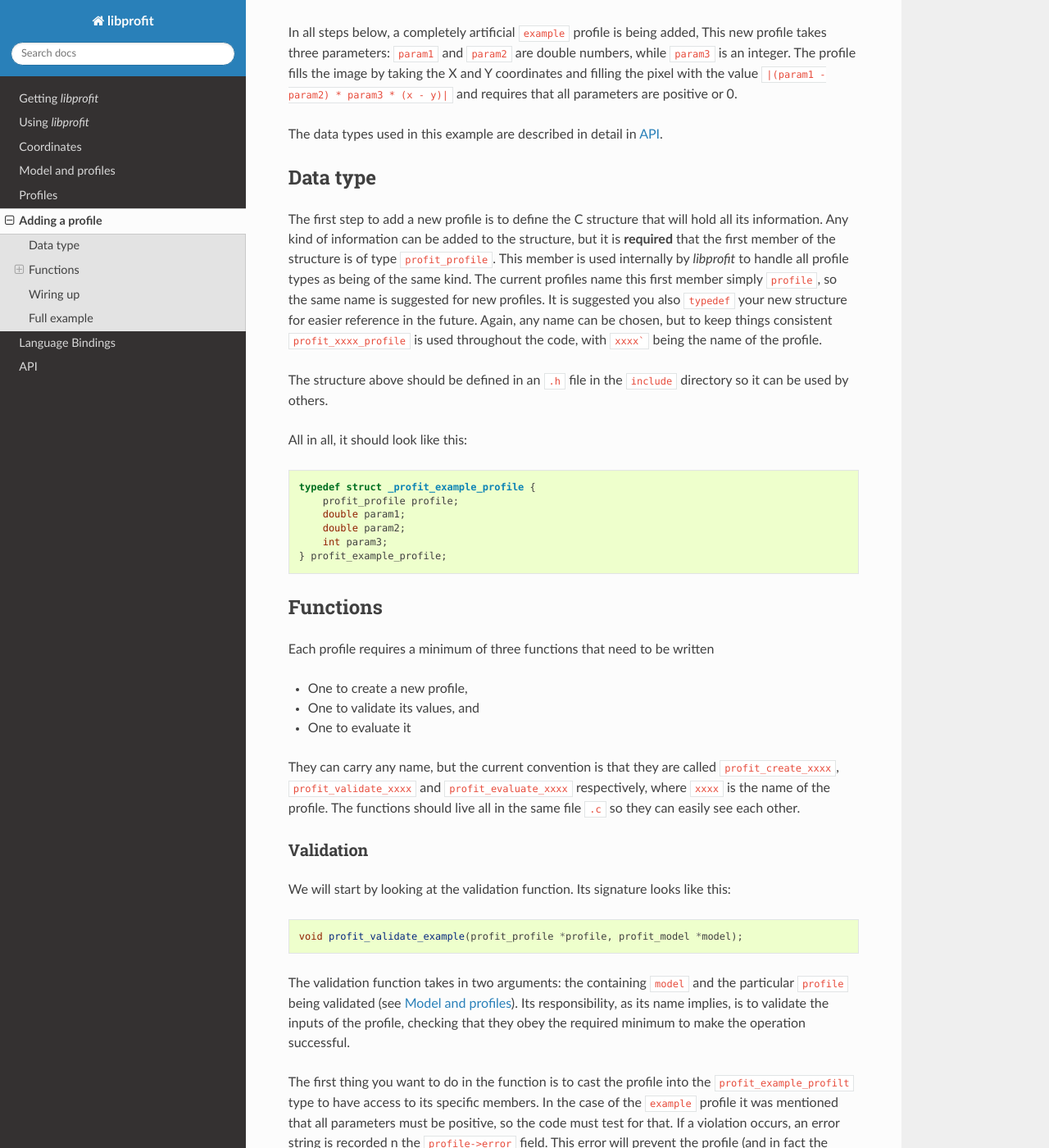
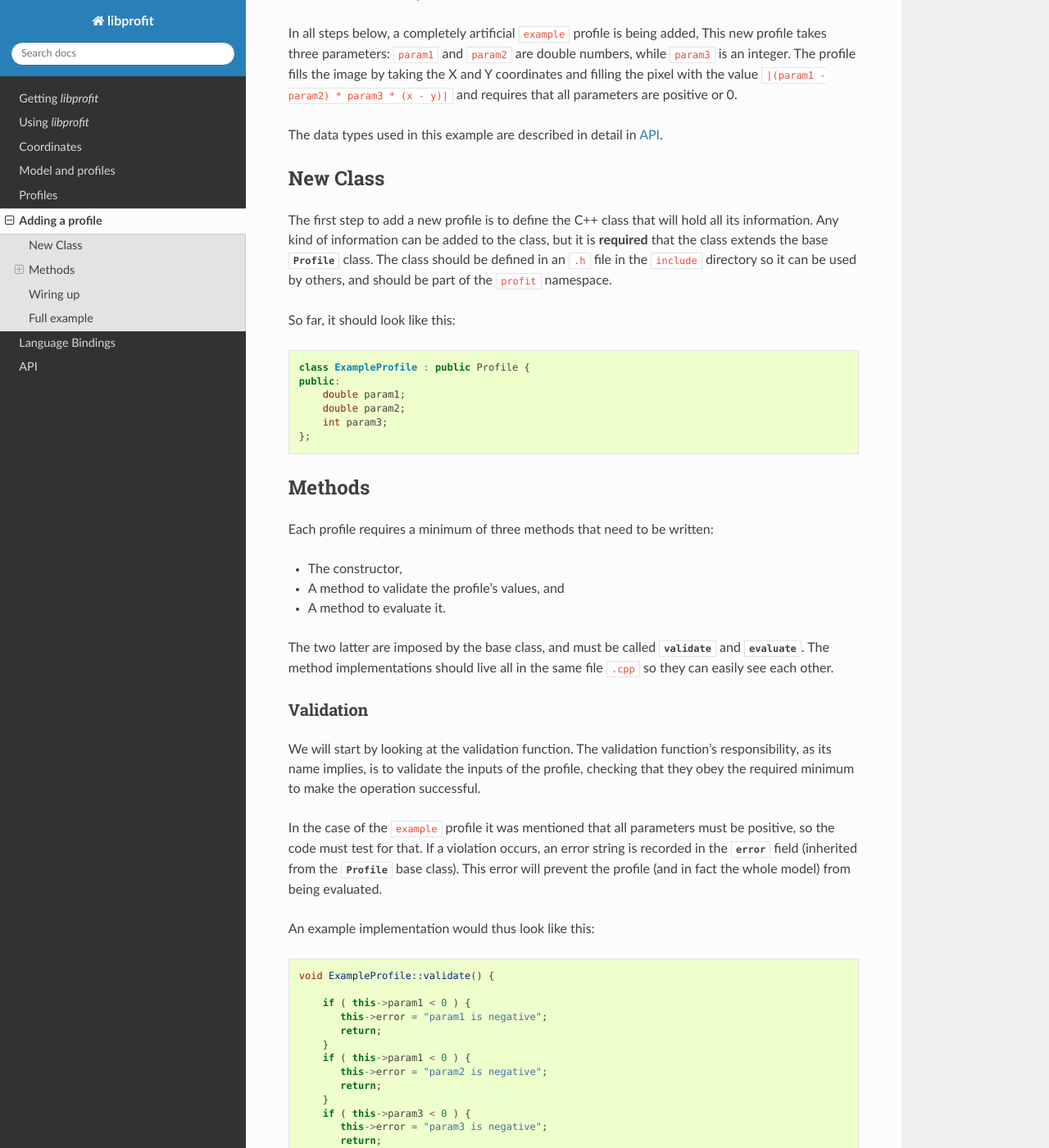
Before and after one commit to ICRAR/libprofit, a Sphinx documentation site: the page built from docs/new_profile.rst, in a window 1280 px wide and 1400 px high, scrolled down 576 px. Shown: the whole window at 82% size. Built offline with Sphinx 7.4.7 and the Read the Docs theme 2.0.0, drawn with Linux system fonts in a browser that asks for light colours; some of the changed text lies outside the part shown.

Commit message:
Updating documentation to new C++ code
Signed-off-by: Rodrigo Tobar <rtobar@icrar.org>

````diff
--- a/docs/getting.rst
+++ b/docs/getting.rst
@@ -9,7 +9,7 @@ To get a copy you can clone the repository::
 *libprofit*'s compilation system is still extremely simple.
 It uses ``make`` only to drive the compilation process,
 leaving the user with the responsibility of adjusting
-the ``CC``, ``CFLAGS`` and ``LDFLAGS`` variables as needed.
+the ``CXX``, ``CXXFLAGS`` and ``LDFLAGS`` variables as needed.
 Compiling it then is as simple as::
 
  $> cd src/
@@ -32,7 +32,7 @@ Compiling it then is as simple as::
 For example, if compiling *libprofit* with built-in support for the GSL
 then the following command will do::
 
- CFLAGS=-DHAVE_GSL LDFLAGS="-lgls -lgslcblas" make
+ CXXFLAGS=-DHAVE_GSL LDFLAGS="-lgls -lgslcblas" make
 
 In the future we might support a more automatic compilation system
 like ``cmake`` or ``autotools``.
--- a/docs/index.rst
+++ b/docs/index.rst
@@ -6,7 +6,7 @@
 libprofit
 =========
 
-*libprofit* is a C library that produces images based on different luminosity profiles.
+*libprofit* is a C++ library that produces images based on different luminosity profiles.
 
 .. toctree::
    :maxdepth: 2
--- a/docs/new_profile.rst
+++ b/docs/new_profile.rst
@@ -1,20 +1,20 @@
 Adding a profile
 ================
 
-.. default-domain:: c
-.. highlight:: c
+.. default-domain:: cpp
+.. highlight:: cpp
+.. namespace:: profit
 
 .. contents::
 
 This section explains
 the steps required to add a new profile to *libprofit*.
 
-A profile needs three parts to be complete:
+In a nutshell, to add a new profile one must:
 
-* A new data type that contains
-  all the information needed by the profile
-* A set of functions that create, validate and evaluate it
-* A association with a standard name
+* Create a new subclass of :class:`Profile`
+* Write the mandatory methods
+* Associate the new profile with a standard name
 
 In all steps below,
 a completely artificial ``example`` profile is being added,
@@ -29,113 +29,98 @@ and requires that all parameters are positive or 0.
 The data types used in this example
 are described in detail in :doc:`api`.
 
-Data type
+New Class
 ---------
 
 The first step to add a new profile is to
-define the C structure that will hold all its information.
-Any kind of information can be added to the structure,
-but it is **required** that the first member of the structure
-is of type ``profit_profile``.
-This member is used internally by *libprofit*
-to handle all profile types as being of the same kind.
-The current profiles name this first member simply ``profile``,
-so the same name is suggested for new profiles.
-It is suggested you also ``typedef`` your new structure for easier
-reference in the future.
-Again, any name can be chosen,
-but to keep things consistent
-``profit_xxxx_profile`` is used throughout the code,
-with ``xxxx``` being the name of the profile.
+define the C++ class that will hold all its information.
+Any kind of information can be added to the class,
+but it is **required** that the class extends
+the base :class:`Profile` class.
+The class should be defined
+in an ``.h`` file in the ``include`` directory
+so it can be used by others,
+and should be part of the ``profit`` namespace.
 
-The structure above should be defined
-in an ``.h`` file in the ``include`` directory
-so it can be used by others.
+So far, it should look like this:
 
-All in all, it should look like this::
+.. code-block:: cpp
 
- typedef struct _profit_example_profile {
-     profit_profile profile;
+ class ExampleProfile : public Profile {
+ public:
      double param1;
      double param2;
      int param3;
- } profit_example_profile;
+ };
 
-Functions
----------
+Methods
+-------
 
-Each profile requires a minimum of three functions
-that need to be written
+Each profile requires a minimum of three methods
+that need to be written:
 
-* One to create a new profile,
-* One to validate its values, and
-* One to evaluate it
+* The constructor,
+* A method to validate the profile's values, and
+* A method to evaluate it.
 
-They can carry any name,
-but the current convention is that they are called
-``profit_create_xxxx``, ``profit_validate_xxxx`` and ``profit_evaluate_xxxx``
-respectively, where ``xxxx`` is the name of the profile.
-The functions should live all
-in the same file ``.c`` so they can easily see each other.
+The two latter are imposed by the base class,
+and must be called :func:`validate <Profile::validate>` and
+:func:`evaluate <Profile::evaluate>`.
+The method implementations should live all
+in the same file ``.cpp`` so they can easily see each other.
 
 Validation
 ^^^^^^^^^^
 
 We will start by looking at the validation function.
-Its signature looks like this::
-
- void profit_validate_example(profit_profile *profile, profit_model *model);
-
-The validation function takes in two arguments:
-the containing ``model``
-and the particular ``profile`` being validated
-(see :doc:`structure`).
-Its responsibility, as its name implies,
+The validation function's responsibility,
+as its name implies,
 is to validate the inputs of the profile,
 checking that they obey the required minimum to make the operation successful.
 
-The first thing you want to do in the function
-is to cast the profile into the ``profit_example_profilt`` type
-to have access to its specific members.
 In the case of the ``example`` profile it was mentioned
 that all parameters must be positive,
 so the code must test for that.
 If a violation occurs, an error string is recorded
-n the ``profile->error`` field.
+in the :member:`error <Profile::error>` field (inherited from the :class:`Profile` base class).
 This error will prevent the profile (and in fact the whole model)
 from being evaluated.
 
-An example implementation would thus look like this::
+An example implementation would thus look like this:
 
- void profit_validate_example(profit_profile *profile, profit_model *model) {
+.. code-block:: cpp
 
-     profit_example_profile *e = (profit_example_profile *)profile;
+ void ExampleProfile::validate() {
 
-     if ( e->param1 < 0 ) {
-        profile->error = strdup("param1 is negative");
+     if ( this->param1 < 0 ) {
+        this->error = "param1 is negative";
         return;
      }
-     if ( e->param1 < 0 ) {
-        profile->error = strdup("param2 is negative");
+     if ( this->param1 < 0 ) {
+        this->error = "param2 is negative";
         return;
      }
-     if ( e->param3 < 0 ) {
-        profile->error = strdup("param3 is negative");
+     if ( this->param3 < 0 ) {
+        this->error = "param3 is negative";
         return;
      }
 
  }
 
-Note that having access to the model means
+Note also that the base :class:`Profile` class has a reference
+to the model this profile is part of.
+Having access to the model means
 that one can validate profile-specific values
 against model-global values as well.
 For example, if a new restriction is added stating
 that the ``example`` profile can only be run on images
 that are bigger than 20 x 20
-then the following code could be added::
+then the following code could be added:
 
- if ( model->width < 20 || model->height < 20 ) {
-     profile->error = strdup("can't apply example profile to images less than 20x20");
+.. code-block:: cpp
+
+ if ( this->model->width < 20 || this->model->height < 20 ) {
+     this->error = "can't apply example profile to images less than 20x20";
      return;
  }
 
@@ -146,21 +131,9 @@ with an empty body.
 Evaluation
 ^^^^^^^^^^
 
-Next, we loop to the evaluation profile function.
-Its signature looks like this::
-
- void profit_evaluate_example(profit_profile *profile, profit_model *model, double *image);
-
-Just like in the validation function,
-both the containing model
-and the specific profile to evaluate
-are given,
-and probably the first thing you want to do
-is to cast the profile into the ``profit_example_profilt`` type
-to have access to its specific members.
-
-A third ``image`` argument is also received.
-This corresponds to the surface where the pixels must be drawn.
+Next, we loop to the :func:`evaluate <Profile::evaluate>` method.
+Its ``image`` argument
+corresponds to the surface where the pixels must be drawn.
 Each profile in the model receives a different image surface,
 so you will start with a clean slate.
 The image is already initialized with zeros,
@@ -178,18 +151,17 @@ and filling the pixel
 with the value ``|(param1 - param2) * param3 * (x - y)|``.
 An implementation of this would then look like this:
 
-.. code-block:: c
+.. code-block:: cpp
  :linenos:
- :emphasize-lines: 8,11,15,18-20
+ :emphasize-lines: 10,14,17-19
 
- void profit_evaluate_example(profit_profile *profile, profit_model *model, double *image) {
+ void ExampleProfile::evaluate(double *image) {
 
+     Model *model = this->model;
      double x, y;
      unsigned int i, j;
-     double half_xbin = model->xbin/2.;
-     double half_ybin = model->ybin/2.;
-
-     profit_example_profile *e = (profit_example_profile *)profile;
+     double half_xbin = this->model->xbin/2.;
+     double half_ybin = this->model->ybin/2.;
 
      x = 0;
      for (i=0; i < model->width; i++) {
@@ -200,7 +172,7 @@ An implementation of this would then look like this:
             y += half_ybin;
 
             if ( !model->calcmask || model->calcmask[i + j*model->width] ) {
-               double val = fabs( (e->param1 - e->param2) * e->param3 * (x - y) );
+               double val = fabs( (this->param1 - this->param2) * this->param3 * (x - y) );
                image[i + j*model->width] = val;
             }
 
@@ -212,10 +184,7 @@ An implementation of this would then look like this:
 
 The code above performs the following steps:
 
-#. First of all, on line 8 we cast the profile argument
-   into our profile data type
-   so we can reference our specific parameters.
-#. On line 11 we loop around the X axis.
+#. On line 10 we loop around the X axis.
    ``i`` is the horizontal pixel index on the image
    and spans from 0 to ``model->width``.
    At the same time we keep track of ``x``,
@@ -224,56 +193,42 @@ The code above performs the following steps:
    used to evaluate the profile on that pixel.
    See :doc:`coordinates` for more details
    on the coordinate system used by *libprofit*.
-#. Similarly, on line 15 we loop around the Y axis.
+#. Similarly, on line 14 we loop around the Y axis.
 #. The model might specify a calculation mask,
    indicating that some pixels should not be calculated,
-   which is checked in line 18
+   which is checked in line 17
 #. Being now on a given X and Y coordinate,
-   we evaluate our profile on line 19.
-#. Finally on line 20 we store the evaluated profile
+   we evaluate our profile on line 18.
+#. Finally on line 19 we store the evaluated profile
    on the corresponding pixel of the image.
 
-Creation
-^^^^^^^^
+Constructor
+^^^^^^^^^^^
 
-Last but not least we look at the creation function.
-Its signature looks like this::
+Last but not least we look at the constructor.
+Its signature looks like this:
 
- profit_profile *profit_create_example(void);
+.. code-block:: cpp
 
-The creation function creates a new profile structure
-and populates it with its default values.
-It also associates every new created profile
-with the two previously mentioned functions.
+ ExampleProfile();
 
-For this example the code would look like this::
+The constructor is in charge of populating the profile
+with its default values.
+For this example the code would look like this:
 
- profit_profile *profit_create_example() {
+.. code-block:: cpp
 
-    profit_example_profile *e = (profit_example_profile*) malloc(sizeof(profit_example_profile));
-    e->profile.validate_profile = &profit_validate_example;
-    e->profile.evaluate_profile = &profit_evaluate_example;
-
-    e->param1 = 1.;
-    e->param2 = 2.;
-    e->param3 = 3;
-
-    return (profit_profile *)e;
+ ExampleProfile::ExampleProfile() :
+     Profile(),
+	  param1(1.),
+	  param2(2.),
+	  param3(3)
+ {
+   // no-op
  }
 
-The first line of the function
-reserves memory for the new profile.
-The second and third lines
-bind the validation and evaluation functions
-to your new profile.
-Then default values are assigned to each of the parameters,
-and finally the new profile,
-cast as a ``profit_profile``, is returned.
 
-The signature of the creation function
-is also the only one of the three
-that needs to be put into the profile's ``.h`` file.
-This is necessary for :ref:`wiring_up`.
+Take care of course of calling the parent constructor.
 
 .. _wiring_up:
 
@@ -282,25 +237,32 @@ Wiring up
 
 To finally wire up your new profile with the rest of *libprofit*
 you need to give it a name.
-This is done at the ``profit.c`` file.
+This is done at the ``profit.cpp`` file.
 Open it in an editor
-and look for the ``_all_profiles`` array.
-This array lists the creation functions of all profiles,
-and associate them with an name.
+and look for the ``Model::add_profile`` method.
+This method creates different profile instances based on the given name.
+Add a new ``else if`` statement to create your new profile
+imitating what is done for the other ones.
 
-To add the ``example`` profile the following line must thus be added,
-just before the end of the array and the *sentinel* item::
+To add the ``example`` profile the following lines should thus be added
+to the first ``if/else if`` block:
 
- {"example", profit_create_example},
+.. code-block:: cpp
 
-In order to be able to "see" the creation function
+ else if ( profile_name == "example" ) {
+     profile = static_cast<Profile *>(new ExampleProfile());
+ }
+
+In order to be able to "see" the constructor
 the ``example.h`` file must also be included,
-which is done earlier on in ``profit.c``::
+which is done earlier on in ``profit.cpp``:
+
+.. code-block:: cpp
 
  #include "example.h"
 
 Finally, and because our compilation system is still very basic,
-you need to manually add the new ``.c`` file
+you need to manually add the new ``.cpp`` file
 to the list of files to be compiled.
 This is done by adding it to the ``OBJS`` list
 in the ``Makefile``::
@@ -315,16 +277,16 @@ Below are the full new files
 that have been described below.
 ``example.h`` contains the new data type definition,
 plus the signature of the creation function,
-while ``example.c`` contains the implementation
+while ``example.cpp`` contains the implementation
 of the creation, validation and evaluation
 of ``example`` profiles.
 
 .. literalinclude:: example/example.h
    :caption: example.h
-   :language: c
+   :language: cpp
    :linenos:
 
-.. literalinclude:: example/example.c
-   :caption: example.c
-   :language: c
+.. literalinclude:: example/example.cpp
+   :caption: example.cpp
+   :language: cpp
    :linenos:
````
Also changed, not shown: docs/api.rst (+103 -117 lines), docs/usage.rst (+30 -18 lines), 3 other files.
